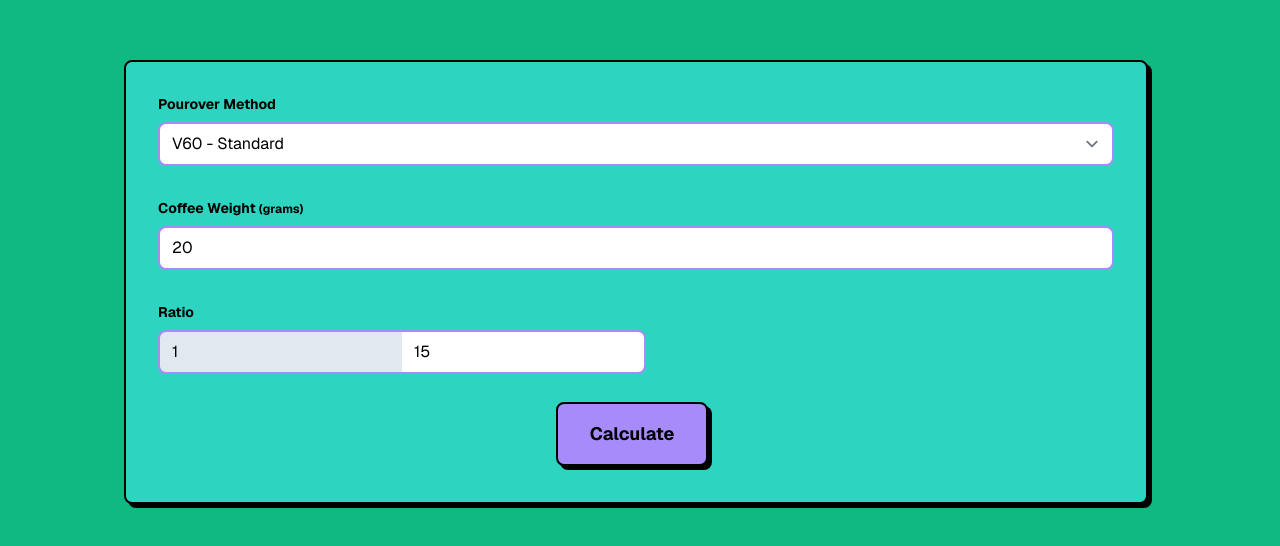
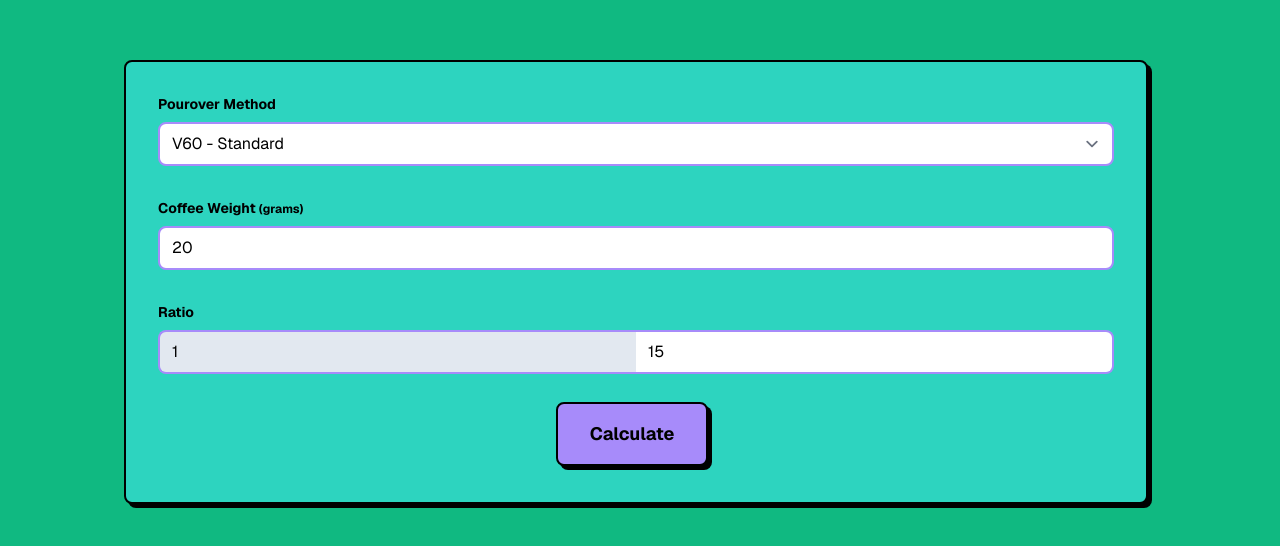
Before and after one commit to lstephensca/pourover-pixels, a Next.js app: page /pourover-calculator in a window 1280 px wide. Shown: the part 114-660 px from the top of the page. Built offline with nearby package versions, Linux system fonts and the light colour scheme.

Commit message:
fix: fixes resizing of inputs

```diff
--- a/src/components/PouroverCalculator.tsx
+++ b/src/components/PouroverCalculator.tsx
@@ -66,14 +66,14 @@ const CalculatePourover = ({}: CalculatePouroverProps) => {
 
 					<div className="flex">
 						<input
-							className="rounded-bl-lg rounded-tl-lg border-b-2 border-l-2 border-r-0 border-t-2 border-violet-400 disabled:bg-slate-200"
+							className="w-full flex-1 rounded-bl-lg rounded-tl-lg border-b-2 border-l-2 border-r-0 border-t-2 border-violet-400 disabled:bg-slate-200"
 							type="number"
 							value={1}
 							placeholder="Brew ratio"
 							disabled
 						/>
 						<input
-							className="rounded-br-lg rounded-tr-lg border-b-2 border-l-0 border-r-2 border-t-2 border-violet-400"
+							className="w-full flex-1 rounded-br-lg rounded-tr-lg border-b-2 border-l-0 border-r-2 border-t-2 border-violet-400"
 							type="number"
 							value={coffeeWaterRatio}
 							onChange={(e) => setCoffeeWaterRatio(Number(e.target.value))}
```
